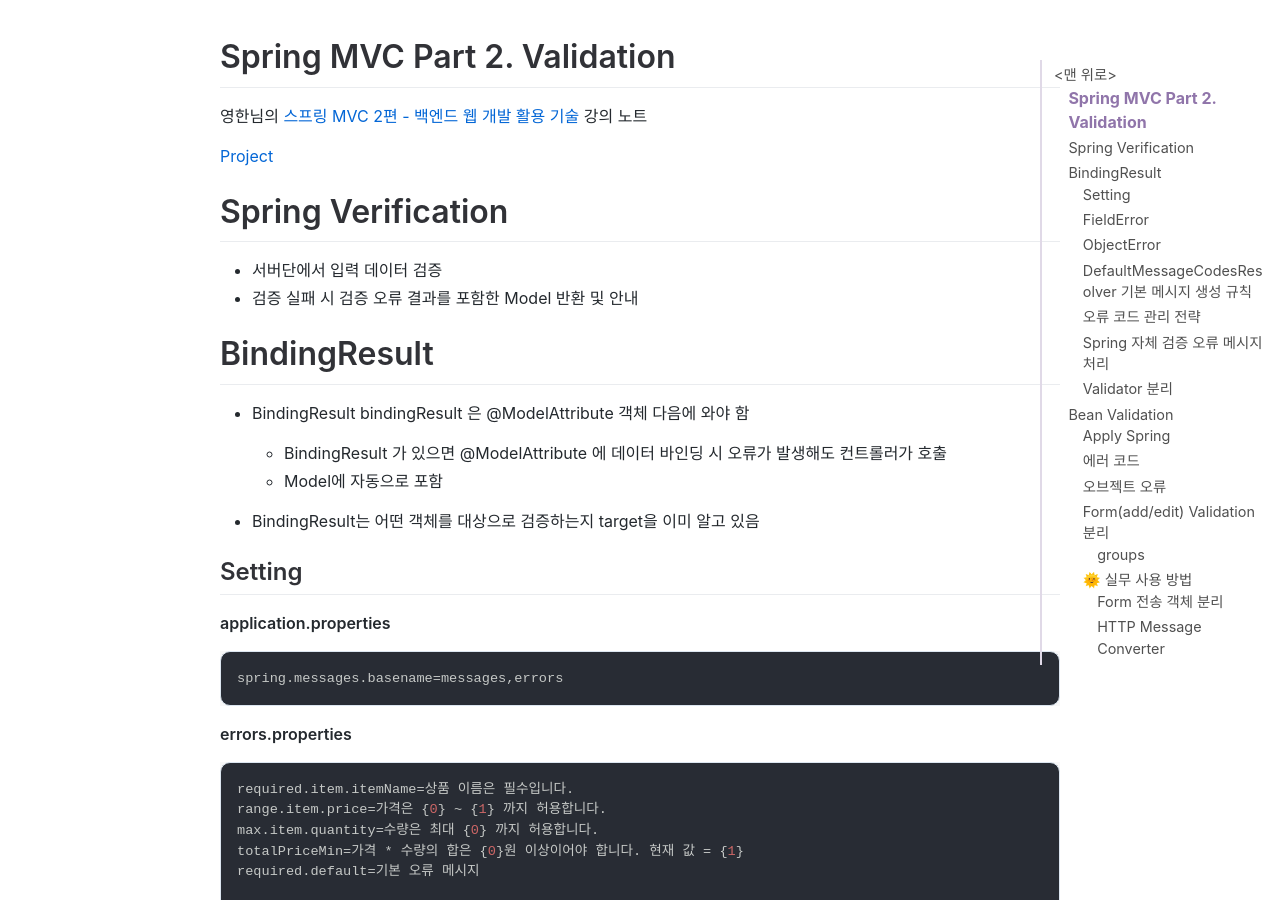
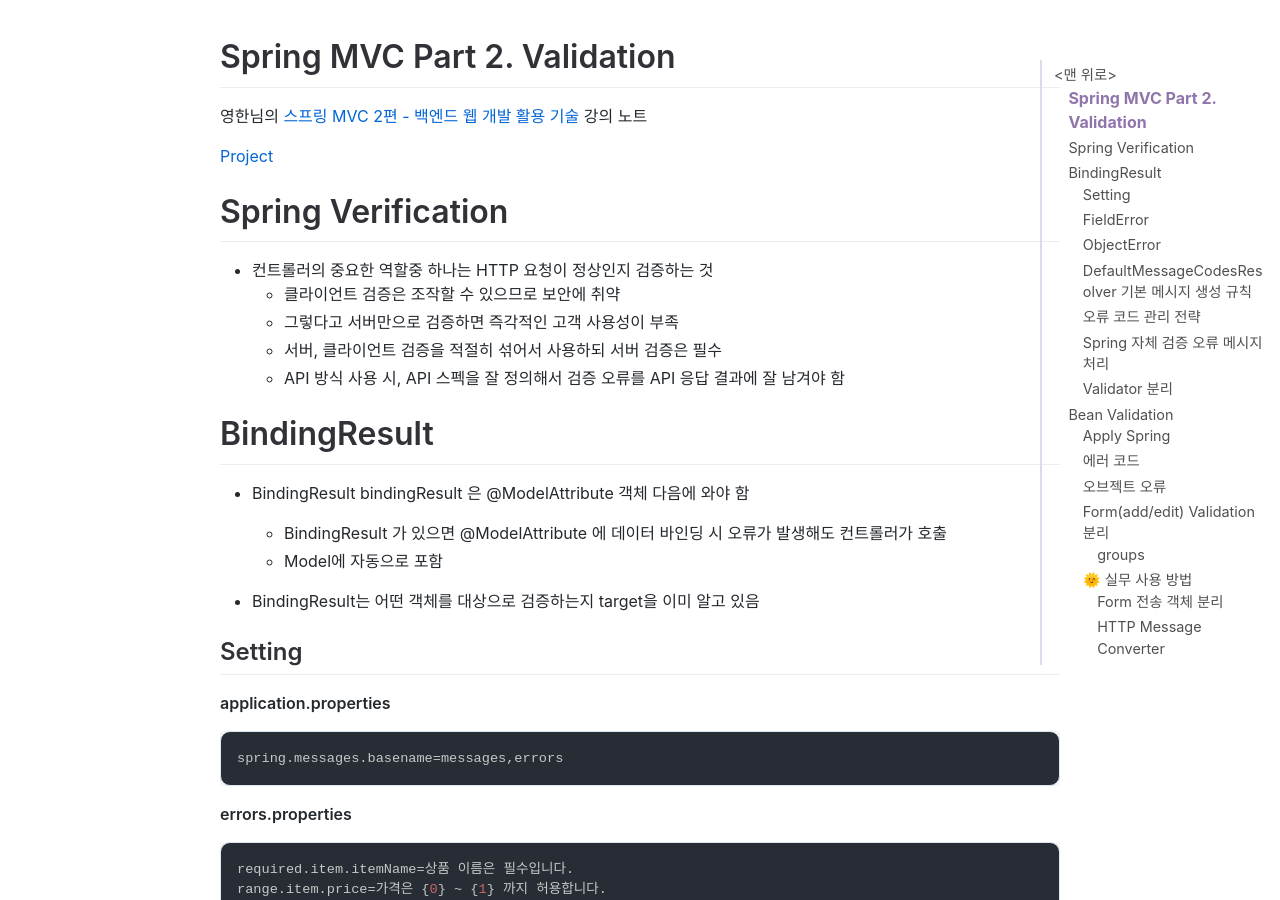
Before and after one commit to jihunparkme/jihunparkme.github.io, a Jekyll site: the page built from _posts/2021-10-12-Spring-MVC-Part2-Validation.md, in a window 1280 px wide and 900 px high, scrolled down 643 px. Built offline with Jekyll 4.4.1, drawn with Linux system fonts in a browser that asks for light colours; nearby versions of some CDN libraries; comment, search, counter and statistics services are not loaded.

Commit message:
[Conquest of Spring] Spring Verification

```diff
--- a/_posts/2021-10-12-Spring-MVC-Part2-Validation.md
+++ b/_posts/2021-10-12-Spring-MVC-Part2-Validation.md
@@ -15,8 +15,11 @@
 
 # Spring Verification
 
-- 서버단에서 입력 데이터 검증
-- 검증 실패 시 검증 오류 결과를 포함한 Model 반환 및 안내
+- 컨트롤러의 중요한 역할중 하나는 HTTP 요청이 정상인지 검증하는 것
+  - 클라이언트 검증은 조작할 수 있으므로 보안에 취약
+  - 그렇다고 서버만으로 검증하면 즉각적인 고객 사용성이 부족
+  - 서버, 클라이언트 검증을 적절히 섞어서 사용하되 서버 검증은 필수
+  - API 방식 사용 시, API 스펙을 잘 정의해서 검증 오류를 API 응답 결과에 잘 남겨야 함
 
 # BindingResult
 
```
